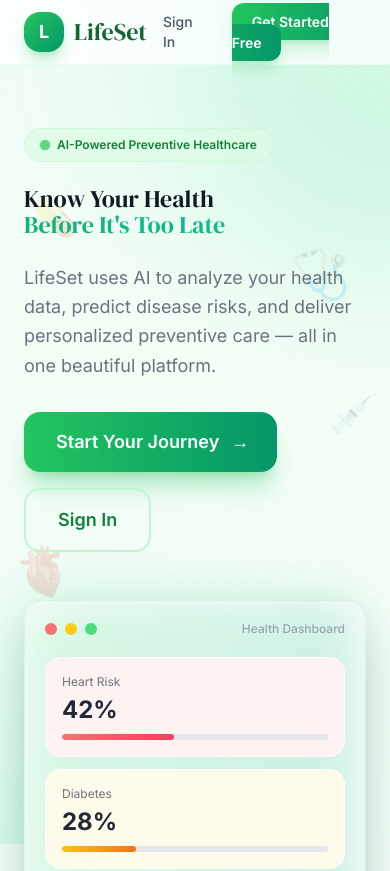
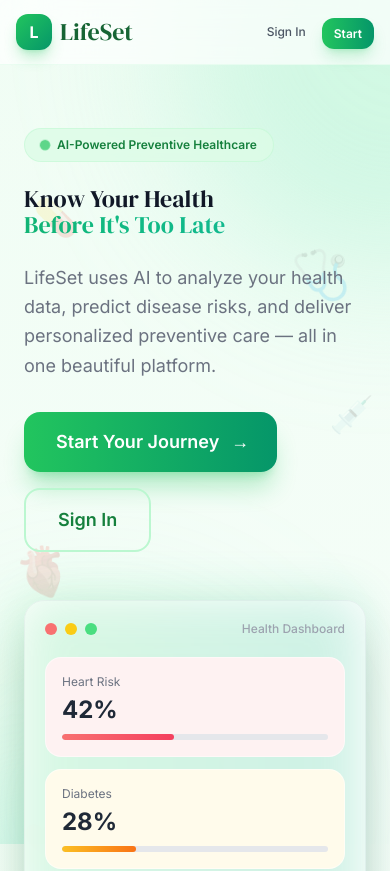
Before and after one commit to KRISH310706/life_set, a React (Vite) app in the folder frontend/: page / in a window 390 px wide. Shown: the top 871 px of the page. Built offline with nearby package versions, Linux system fonts and the light colour scheme.

Commit message:
Fix mobile navbar alignment

```diff
--- a/frontend/src/pages/Landing.jsx
+++ b/frontend/src/pages/Landing.jsx
@@ -211,24 +211,25 @@ export default function Landing() {
         transition={{ duration: 0.6, ease: "easeOut" }}
         className="fixed top-0 inset-x-0 z-50 bg-white/70 backdrop-blur-xl border-b border-green-100/50"
       >
-        <div className="max-w-6xl mx-auto px-6 h-16 flex items-center justify-between">
-          <Link to="/" className="flex items-center gap-2.5 group">
+        <div className="max-w-6xl mx-auto px-4 sm:px-6 h-16 flex items-center justify-between">
+          <Link to="/" className="flex items-center gap-2 group flex-shrink-0">
             <motion.div
-              className="w-10 h-10 rounded-2xl bg-gradient-to-br from-green-500 to-emerald-600 flex items-center justify-center shadow-lg shadow-green-500/30"
+              className="w-9 h-9 sm:w-10 sm:h-10 rounded-xl sm:rounded-2xl bg-gradient-to-br from-green-500 to-emerald-600 flex items-center justify-center shadow-lg shadow-green-500/30"
               whileHover={{ scale: 1.1, rotate: 5 }}
               whileTap={{ scale: 0.95 }}
             >
-              <span className="text-white text-lg font-bold">L</span>
+              <span className="text-white text-base sm:text-lg font-bold">L</span>
             </motion.div>
-            <span className="font-display text-xl text-green-800 group-hover:text-green-600 transition-colors">LifeSet</span>
+            <span className="font-display text-lg sm:text-xl text-green-800 group-hover:text-green-600 transition-colors">LifeSet</span>
           </Link>
-          <div className="flex items-center gap-3">
-            <Link to="/login" className="text-sm font-medium text-gray-600 hover:text-green-700 transition-colors px-4 py-2 rounded-xl hover:bg-green-50">
+          <div className="flex items-center gap-2 sm:gap-3">
+            <Link to="/login" className="text-xs sm:text-sm font-medium text-gray-600 hover:text-green-700 transition-colors px-2 sm:px-4 py-2 rounded-xl hover:bg-green-50">
               Sign In
             </Link>
             <motion.div whileHover={{ scale: 1.05 }} whileTap={{ scale: 0.95 }}>
-              <Link to="/register" className="text-sm font-semibold bg-gradient-to-r from-green-500 to-emerald-600 hover:from-green-600 hover:to-emerald-700 text-white px-5 py-2.5 rounded-xl transition-all shadow-lg shadow-green-500/25 hover:shadow-green-500/40">
-                Get Started Free
+              <Link to="/register" className="text-xs sm:text-sm font-semibold bg-gradient-to-r from-green-500 to-emerald-600 hover:from-green-600 hover:to-emerald-700 text-white px-3 sm:px-5 py-2 sm:py-2.5 rounded-xl transition-all shadow-lg shadow-green-500/25 hover:shadow-green-500/40 whitespace-nowrap">
+                <span className="hidden sm:inline">Get Started Free</span>
+                <span className="sm:hidden">Start</span>
               </Link>
             </motion.div>
           </div>
```
